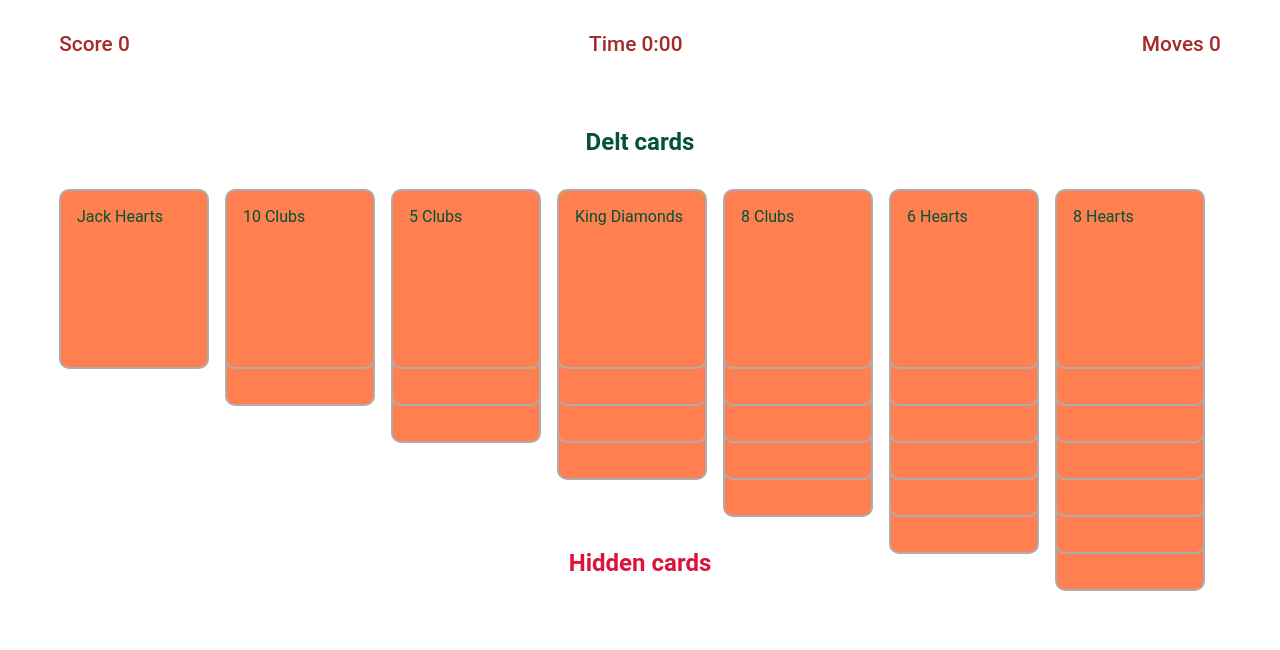
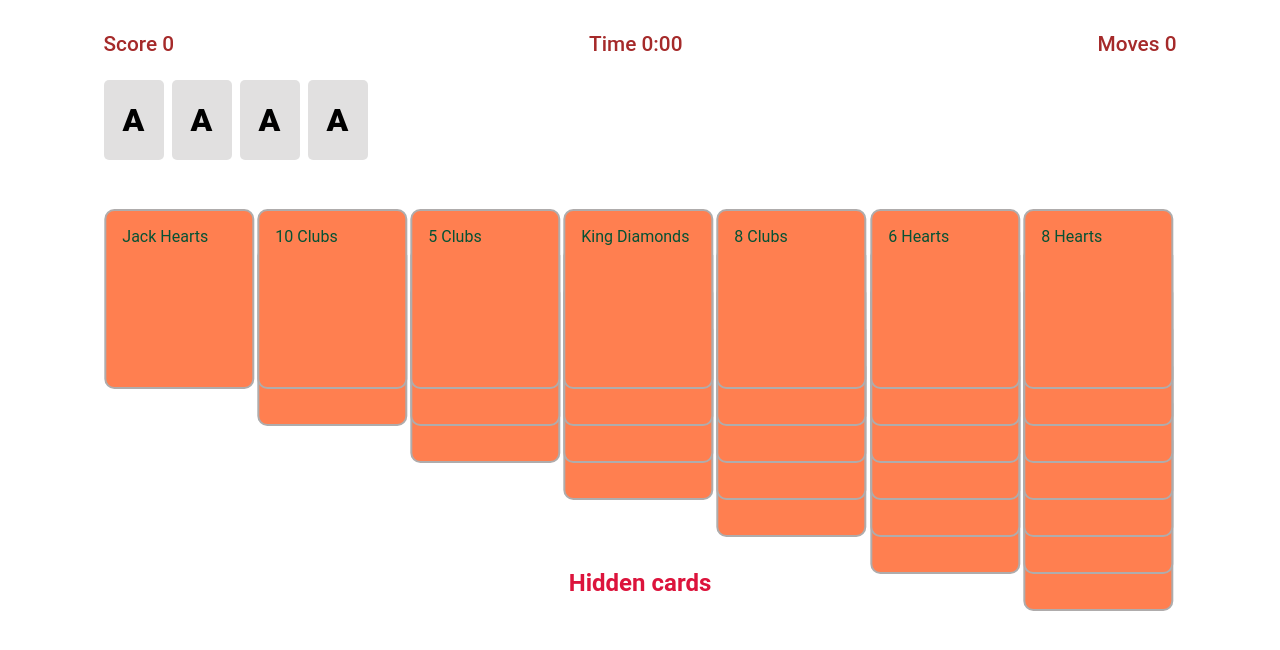
Before and after one commit to daisy28/solitaire, a website: page index.html in a window 1280 px wide. Drawn offline with Linux system fonts and the light colour scheme.

Commit message:
Feat:  added destination for played cards

```diff
--- a/index.html
+++ b/index.html
@@ -15,12 +15,10 @@
           </div>
           <div>
                <div class="card_destination">
-
                </div>
 
                <div>
                     <div class="delt-card-container">
-                         <h2 class="card_category">Delt cards</h2>
                          <div id="delt-card-div"></div>
                     </div>
                </div>
--- a/script.js
+++ b/script.js
@@ -36,12 +36,15 @@ var CardDeck = /** @class */ (function () {
 var packOfCards = new CardDeck();
 packOfCards.shuffleCard().dealDeltCards().dealHiddenCards();
 console.log(packOfCards);
+for (var i = 0; i < packOfCards.cards.length / 13; i++) {
+    cardDestination.innerHTML += "<div class=\"played_cards\">A</div>";
+}
 var renderCard = function () {
     var hiddenCardTemplate = "";
     var deltCardTemplate = "";
     for (var a = 0; a < 9; a++) {
         for (var b = 1; b < a; b++) {
-            deltCardTemplate += "<div class=\"cards\">".concat(packOfCards.deltCards[0].pop(), "</div>");
+            deltCardTemplate += "<div draggable=\"true\" class=\"cards\">".concat(packOfCards.deltCards[0].pop(), "</div>");
         }
         deltCardTemplate += "<br />";
         deltCardsDiv.innerHTML = deltCardTemplate;
--- a/script.ts
+++ b/script.ts
@@ -43,14 +43,16 @@ const packOfCards = new CardDeck();
 packOfCards.shuffleCard().dealDeltCards().dealHiddenCards();
 console.log(packOfCards);
 
-
+for (let i = 0; i < packOfCards.cards.length / 13; i++){
+     cardDestination.innerHTML += `<div class="played_cards">A</div>`
+}
 
 const renderCard = () => {
      let hiddenCardTemplate = ``;
      let deltCardTemplate = ``;
      for (let a = 0; a < 9; a++){
           for (let b = 1; b < a; b++){
-               deltCardTemplate +=`<div class="cards">${packOfCards.deltCards[0].pop()}</div>`;
+               deltCardTemplate +=`<div draggable="true" class="cards">${packOfCards.deltCards[0].pop()}</div>`;
           }
           deltCardTemplate += `<br />`;
           deltCardsDiv.innerHTML = deltCardTemplate;
--- a/style.scss
+++ b/style.scss
@@ -17,12 +17,29 @@ body {
   color: brown;
   font-size: 1.3rem;
   font-weight: 500;
-  padding: 1.5rem 3.2rem;
+  width: 1073px;
+  margin: auto;
+  padding: 1.5rem 0;
 }
 
 .card_destination {
+  width: 1073px;
+  margin: auto;
   display: flex;
-  width: 200px;
+  align-items: center;
+}
+
+.played_cards {
+  width: 60px;
+  height: 80px;
+  border-radius: 5px;
+  display: flex;
+  justify-content: center;
+  align-items: center;
+  font-size: 2rem;
+  font-weight: 900;
+  background-color: #afacac5f;
+  margin-right: .5rem;
 }
 
 .delt-card-container,
@@ -56,10 +73,11 @@ body {
   padding: 1rem;
   position: relative;
   margin-bottom: -9rem;
-  margin-left: 1rem;
+  margin-left: .2rem;
   background-color: coral;
   z-index: 3;
   transform: rotate(180deg);
+  cursor: pointer;
 }
 
 .card_category {
```
Also changed, not shown: css/style.min.css, 1 other file.
